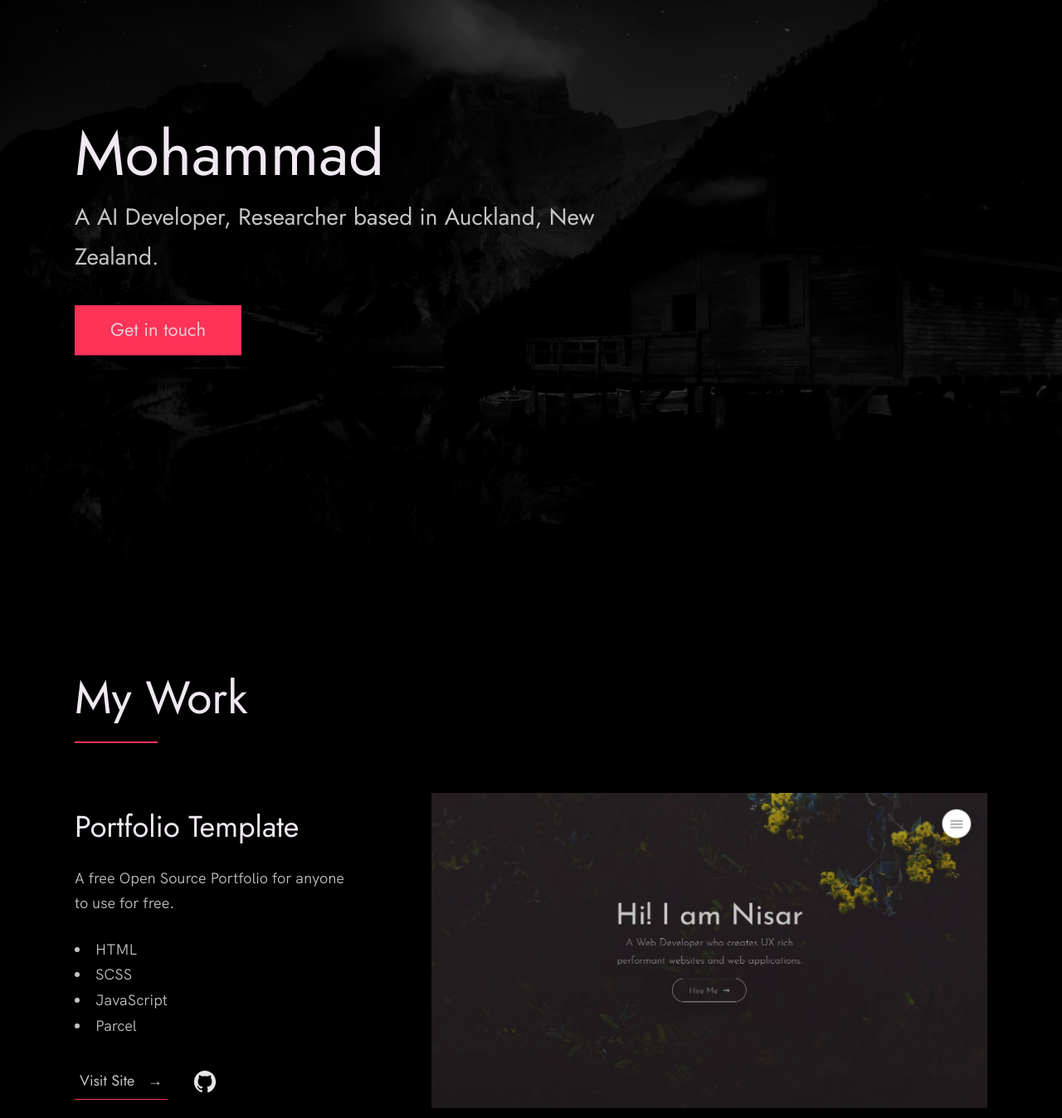
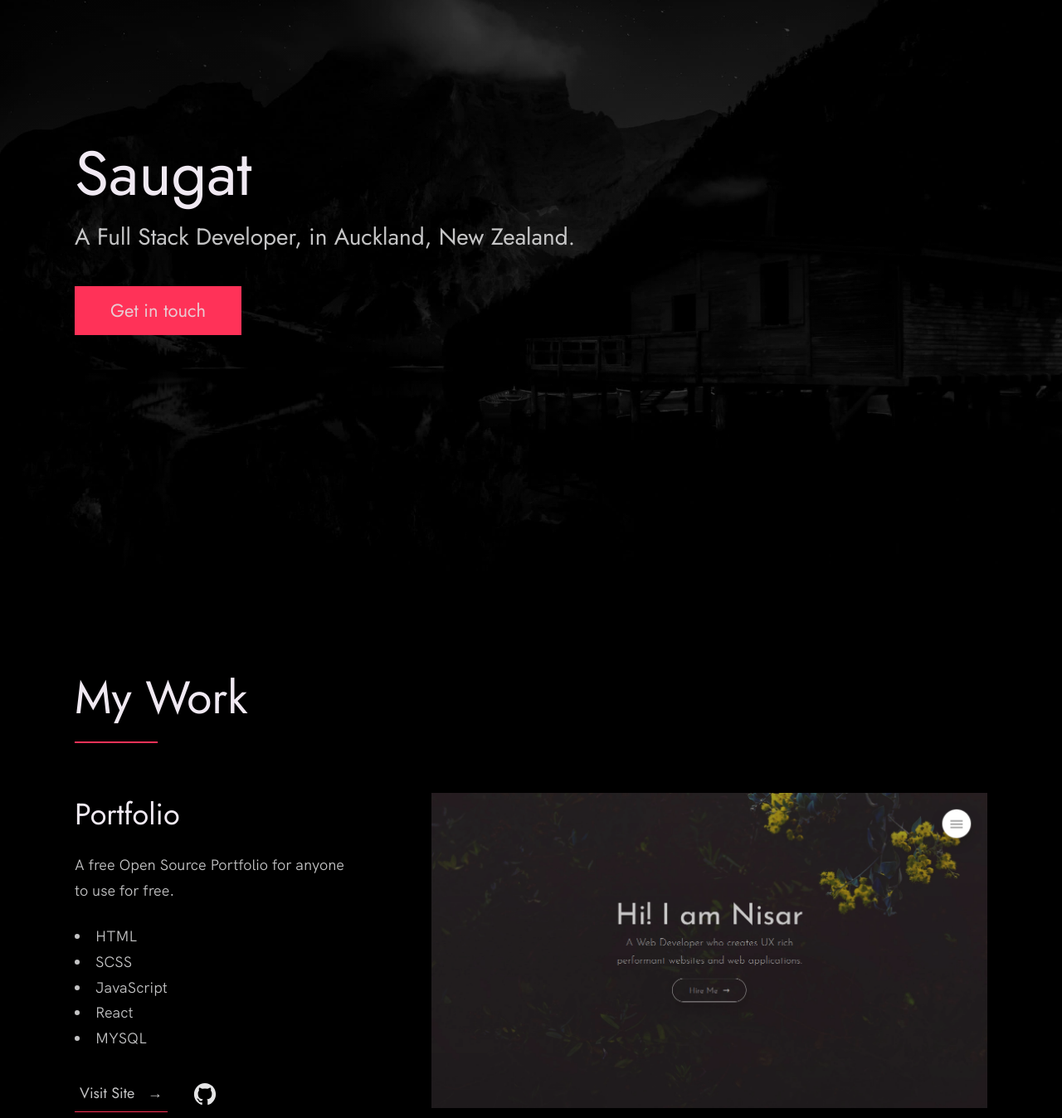
Before and after one commit to sgtgrg/github-portfolio, a plain HTML site: page index.html in a window 1280 px wide. Shown: the part 112-1460 px from the top of the page at 83% size. Drawn offline with Linux system fonts and the light colour scheme.

Commit message:
index.html

```diff
--- a/index.html
+++ b/index.html
@@ -24,12 +24,12 @@
 
   <!-- Put your site title here -->
   <title>
-    Mohammad | A AI Developer, Researcher based in Auckland, New Zealand.
+    Saugat Gurung | A Full Stack Developer, based in Auckland, New Zealand.
   </title>
 
-  <meta name="description" content="Add small description of yourslef.">
+  <meta name="description" content="Hello, Welcome to my portfolio. ">
   <!-- Add some coding keywords below, Ex: (React, CSS etc) -->
-  <meta name="keywords" content="Put your name, skills and some coding keywords" />
+  <meta name="keywords" content="HTML, CSS, JS, React, Flask, MYSQL" />
   <link rel="stylesheet" href="index.css" />
 </head>
 
@@ -56,10 +56,10 @@
       <div class="header__text">
         <h1 class="heading-primary">
           <!-- Replace the following name with your name -->
-          <span>Mohammad</span>
+          <span>Saugat</span>
         </h1>
         <!-- Put a small paragraph about yourself -->
-        <p>A AI Developer, Researcher based in Auckland, New Zealand.</p>
+        <p>A Full Stack Developer, in Auckland, New Zealand.</p>
         <a href="#contact" class="btn btn--pink">Get in touch</a>
       </div>
     </div>
@@ -78,7 +78,7 @@
 
           <div class="work__box">
             <div class="work__text">
-              <h3>Portfolio Template</h3>
+              <h3>Portfolio</h3>
               <p>
                 A free Open Source Portfolio for anyone to use for free.
               </p>
@@ -86,7 +86,8 @@
                 <li>HTML</li>
                 <li>SCSS</li>
                 <li>JavaScript</li>
-                <li>Parcel</li>
+                <li>React</li>
+                <li>MYSQL</li>
               </ul>
 
               <div class="work__links">
```
